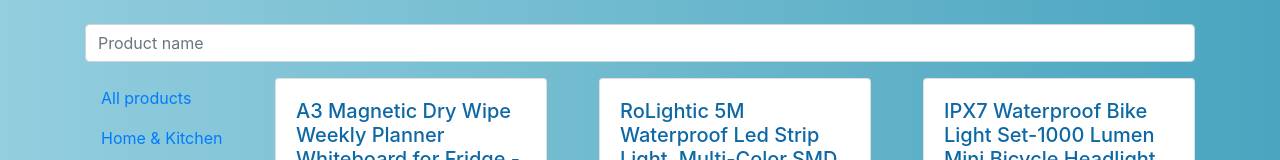
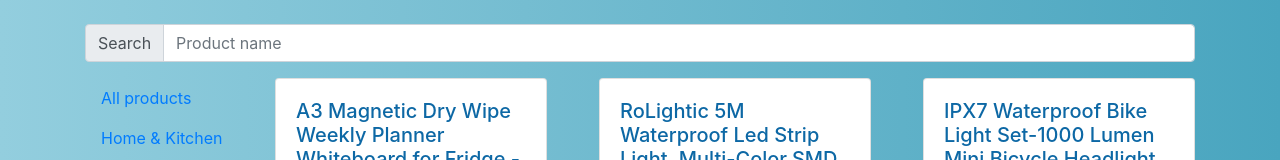
Before and after one commit to artak-avanesian/swgarden-shop, a React (Create React App) app: page / in a window 1280 px wide. Shown: the top 160 px of the page. Built offline with nearby package versions, Linux system fonts and the light colour scheme.

Commit message:
add InputGroup.Prepend in SearchField.js

```diff
--- a/src/SearchField/SearchField.js
+++ b/src/SearchField/SearchField.js
@@ -7,6 +7,9 @@
     handlerKeyPress
 }) => (
     <InputGroup className="mb-3 mt-4">
+        <InputGroup.Prepend>
+            <InputGroup.Text id="basic-addon1">Search</InputGroup.Text>
+        </InputGroup.Prepend>
         <FormControl
             aria-label="Default"
             aria-describedby="inputGroup-sizing-default"
```
